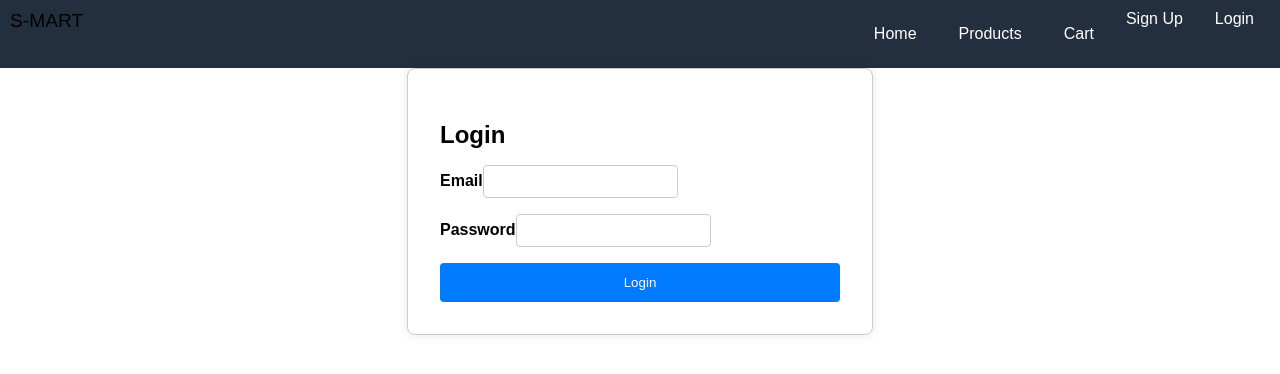
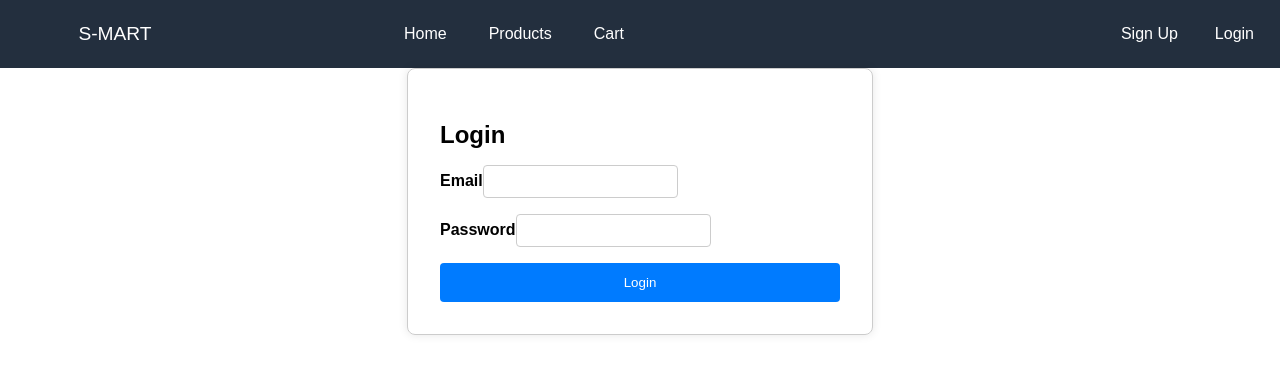
Before and after one commit to mayurpatle/S-MART-ReactJs-, a React (Create React App) app: page /login in a window 1280 px wide. Shown: the top 374 px of the page. Built offline with nearby package versions, Linux system fonts and the light colour scheme; no server answers.

Commit message:
updated the  shopping cartcontext so thta  the  cartitems  that belongsto  each  particualer  users  are  only  displayed

```diff
--- a/src/App.js
+++ b/src/App.js
@@ -37,7 +37,14 @@ function App() {
               </ProtectedRoute>
             }
           />
-          <Route path="/cart" element={<ShoppingCart />} />
+          <Route
+            path="/cart"
+            element={
+              <ProtectedRoute>
+                <ShoppingCart />
+              </ProtectedRoute>
+            }
+          />
           <Route
             path="/orderplaced"
             element={
--- a/src/Checkout.jsx
+++ b/src/Checkout.jsx
@@ -34,6 +34,7 @@ const Checkout = () => {
     try {
       const db = getFirestore();
       await addDoc(collection(db, "orders"), order);
+      clearCart();
       navigate("/orderplaced");
     } catch (error) {
       console.error("Error placing order: ", error);
--- a/src/ShoppingCartContext.jsx
+++ b/src/ShoppingCartContext.jsx
@@ -1,10 +1,29 @@
 // src/ShoppingCartContext.js
-import React, { createContext, useState } from "react";
-
+import React, { createContext, useState , useEffect  , useContext } from "react";
+import { AuthContext } from "./AuthContext";
 export const ShoppingCartContext = createContext();
 
 const ShoppingCartProvider = ({ children }) => {
+  const { currentUser } = useContext(AuthContext);
   const [cartItems, setCartItems] = useState([]);
+
+
+  useEffect(() => {
+    if (currentUser) {
+      const storedCartItems =
+        JSON.parse(localStorage.getItem(`cart_${currentUser.uid}`)) || [];
+      setCartItems(storedCartItems);
+    }
+  }, [currentUser]);
+
+  useEffect(() => {
+    if (currentUser) {
+      localStorage.setItem(
+        `cart_${currentUser.uid}`,
+        JSON.stringify(cartItems)
+      );
+    }
+  }, [cartItems, currentUser]);
 
   const addToCart = (product) => {
     setCartItems([...cartItems, product]);
--- a/src/components/Navbar.jsx
+++ b/src/components/Navbar.jsx
@@ -13,7 +13,9 @@ const Navbar = () => {
 
   return (
     <nav className={styles.navbar}>
-      <div className={styles.logo}>S-MART</div>
+      <div className={styles.logo}>
+        <Link to="/">S-MART</Link>
+      </div>
       <div className={styles.leftContainer}>
         <Link to="/">Home</Link>
         <Link to="/products">Products</Link>
--- a/src/components/ShoppingCart.jsx
+++ b/src/components/ShoppingCart.jsx
@@ -3,9 +3,13 @@ import React, { useContext } from "react";
 import { ShoppingCartContext } from "../ShoppingCartContext";
 import styles from "../styles/ShoppingCart.module.css";
 import { Link } from "react-router-dom";
+import { AuthContext } from "../AuthContext";
 const ShoppingCart = () => {
   const { cartItems, removeFromCart, clearCart } =
     useContext(ShoppingCartContext);
+  const {currentUser }  = useContext(AuthContext)  ;
+
+
 
   return (
     <div className={styles.shoppingCart}>
--- a/src/firebase.jsx
+++ b/src/firebase.jsx
@@ -1,6 +1,7 @@
 // Import the functions you need from the SDKs you need
 import { initializeApp } from "firebase/app";
 import { getAuth } from "firebase/auth";
+import { getFirestore } from "firebase/firestore";
 // TODO: Add SDKs for Firebase products that you want to use
 // https://firebase.google.com/docs/web/setup#available-libraries
 
@@ -18,4 +19,11 @@ const firebaseConfig = {
 
 // Initialize Firebase
 const app = initializeApp(firebaseConfig);
-export const auth = getAuth(app);
+
+// Initialize Firebase Authentication and get a reference to the service
+const auth = getAuth(app);
+
+// Initialize Firestore and get a reference to the service
+const db = getFirestore(app);
+
+export { auth, db };
--- a/src/styles/Navbar.module.css
+++ b/src/styles/Navbar.module.css
@@ -23,21 +23,21 @@
 ul {
   list-style-type: none ;
 }
-.logoContainer {
-  /* Add styles for the logo container */
-  flex: 1;
+
+.logo{
+  flex :  1   ;
+  color : #ffffff ;
+  display: flex;
+  font-size: larger;
+  align-items: center;
+  justify-content: center;
+  border : none  ;
 }
 
-.searchContainer {
-  /* Add styles for the search container */
-  flex: 2;
-  display: flex;
-  justify-content: center;
-}
 
 .leftContainer{
-  flex:3   ;
 
+  flex : 2  ;
   display : flex ;
   flex-direction: row   ;
   align-items: center ;
@@ -48,6 +48,17 @@ ul {
   margin-left: 10px;
 }
 
-.logo{
-  font-size: larger;
+
+.userEmail{
+  color :  #ffffff
 }
+
+.rightContainer {
+  flex :  3   ;
+  display: flex;
+  flex-direction: row   ;
+  align-items: center ;
+  justify-content: flex-end;
+  gap: 5px  ;
+
+}
```
